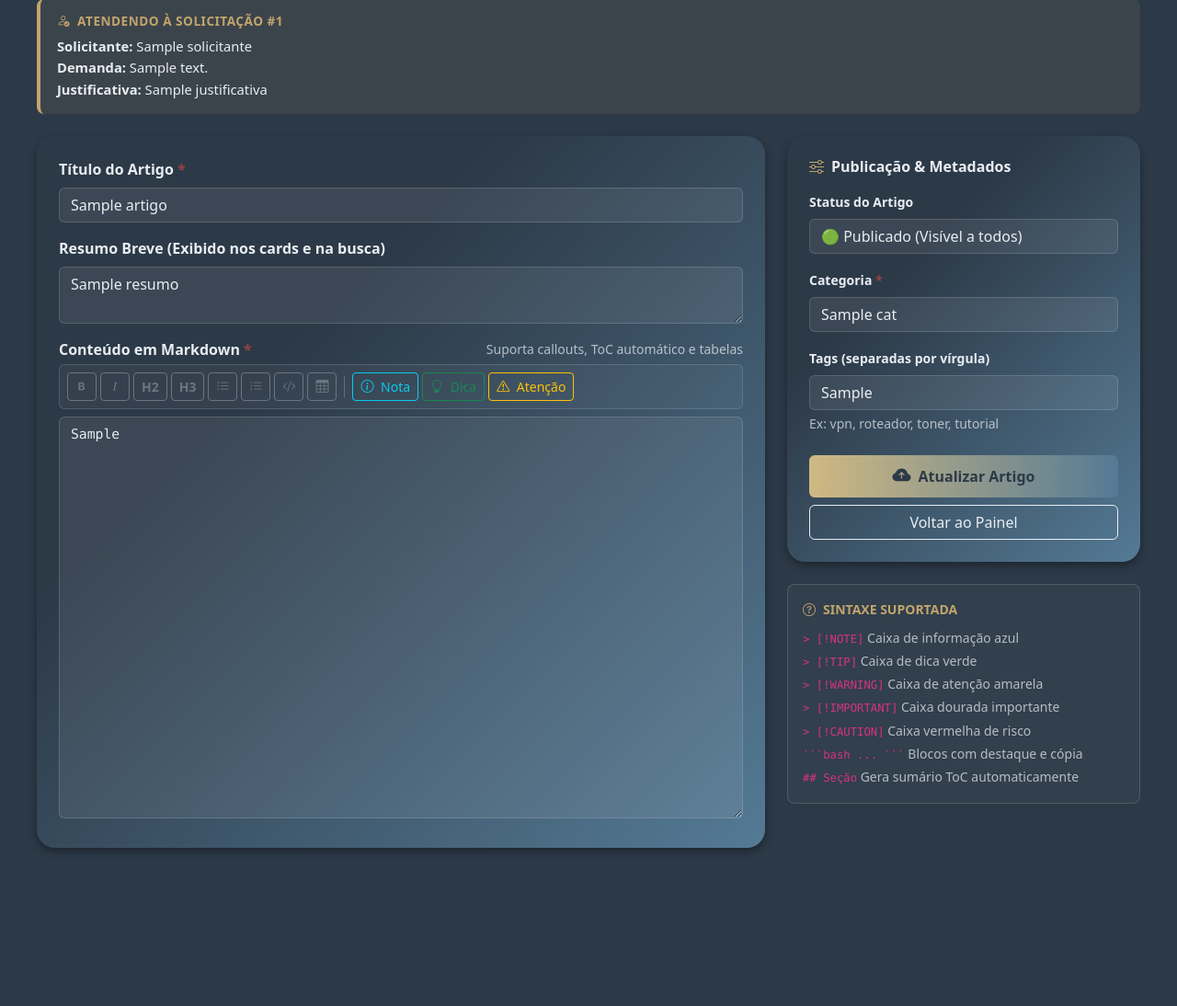
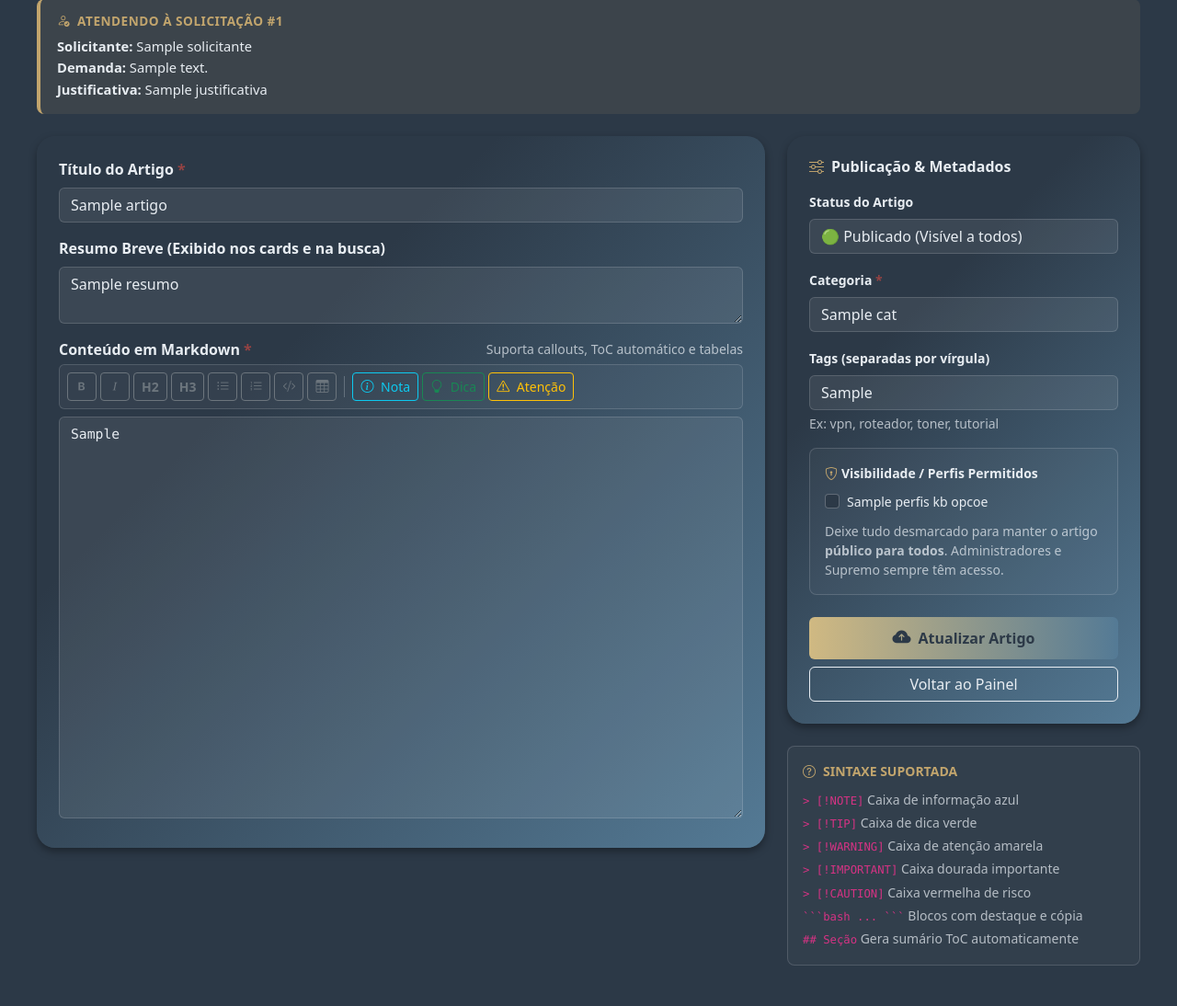
Before and after one commit to SirReinato/central_chamado, a Python web app: template templates/conhecimento/editor_artigo.html in a window 1280 px wide. Shown: the part 289-1383 px from the top of the page at 92% size. Before the commit the page ends 1214 px from the top, so only its background shows below. Run offline with Jinja, Linux system fonts and the light colour scheme; the template is opened without the code that fills it: most values are stand-ins (such as "Sample title", 1, 10 or a date in 2020); some libraries are stand-ins or nearby versions.

Commit message:
feat(kb): adicionar selecao de perfis no editor e badges de visibilidade (SIR-125)

```diff
--- a/templates/conhecimento/artigo.html
+++ b/templates/conhecimento/artigo.html
@@ -71,6 +71,11 @@
                         <span class="cardKbReadingTime">
                             <i class="bi bi-clock"></i> {{ artigo.tempo_leitura_min }} min de leitura
                         </span>
+                        {% if artigo.is_restrito %}
+                        <span class="badge bg-warning bg-opacity-25 text-warning border border-warning border-opacity-25" title="Acesso restrito a perfis autorizados">
+                            <i class="bi bi-lock-fill me-1"></i>Acesso Restrito
+                        </span>
+                        {% endif %}
                         <span class="text-tema-secundario small ms-auto d-flex align-items-center gap-1" style="font-size: 0.75rem;">
                             <i class="bi bi-eye"></i> {{ artigo.visualizacoes }} views
                         </span>
--- a/templates/conhecimento/editor_artigo.html
+++ b/templates/conhecimento/editor_artigo.html
@@ -207,7 +207,7 @@
                         </div>
 
                         <!-- Tags -->
-                        <div class="mb-4">
+                        <div class="mb-3">
                             <label for="tags" class="form-label text-tema fw-semibold small">Tags (separadas por vírgula)</label>
                             <input type="text"
                                    class="form-control inputPadrao"
@@ -217,6 +217,33 @@
                                    placeholder="rede, windows, ip, brother"
                                    autocomplete="off">
                             <div class="form-text text-tema-secundario small">Ex: vpn, roteador, toner, tutorial</div>
+                        </div>
+
+                        <!-- Controle de Acesso por Perfil (RBAC) -->
+                        <div class="mb-4 p-3 rounded-3" style="background: rgba(255, 255, 255, 0.03); border: 1px solid var(--cor-borda);">
+                            <label class="form-label text-tema fw-semibold small d-flex align-items-center gap-1 mb-2">
+                                <i class="bi bi-shield-lock text-warning"></i>
+                                <span>Visibilidade / Perfis Permitidos</span>
+                            </label>
+                            {% set perfis_atuais = artigo.lista_perfis_permitidos if artigo else [] %}
+                            <div class="d-flex flex-column gap-2">
+                                {% for codigo_perfil, label_perfil in perfis_kb_opcoes %}
+                                <div class="form-check">
+                                    <input class="form-check-input"
+                                           type="checkbox"
+                                           name="perfis_permitidos"
+                                           value="{{ codigo_perfil }}"
+                                           id="perfil_{{ codigo_perfil }}"
+                                           {% if codigo_perfil in perfis_atuais %}checked{% endif %}>
+                                    <label class="form-check-label small text-tema" for="perfil_{{ codigo_perfil }}">
+                                        {{ label_perfil }}
+                                    </label>
+                                </div>
+                                {% endfor %}
+                            </div>
+                            <div class="form-text text-tema-secundario small mt-2">
+                                Deixe tudo desmarcado para manter o artigo <strong>público para todos</strong>. Administradores e Supremo sempre têm acesso.
+                            </div>
                         </div>
 
                         <!-- Botão de Salvar -->
```
Also changed, not shown: templates/conhecimento/admin_dashboard.html (+18 -0 lines), templates/conhecimento/index.html (+15 -3 lines).
